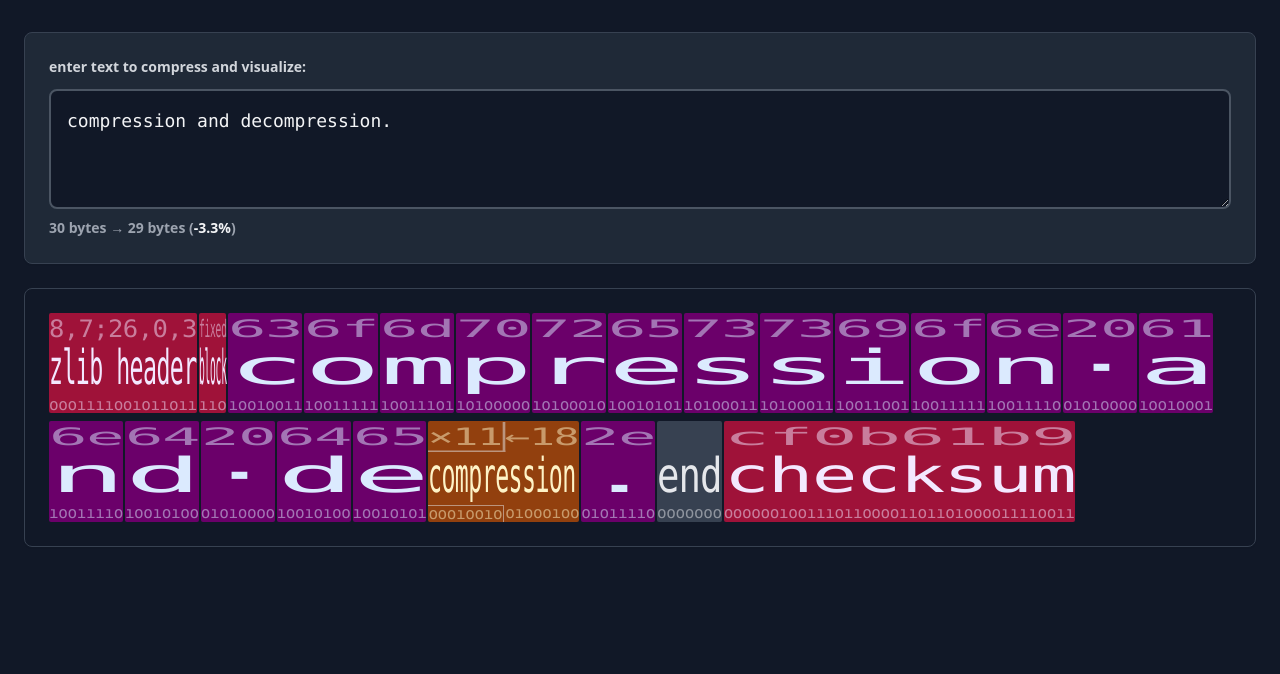
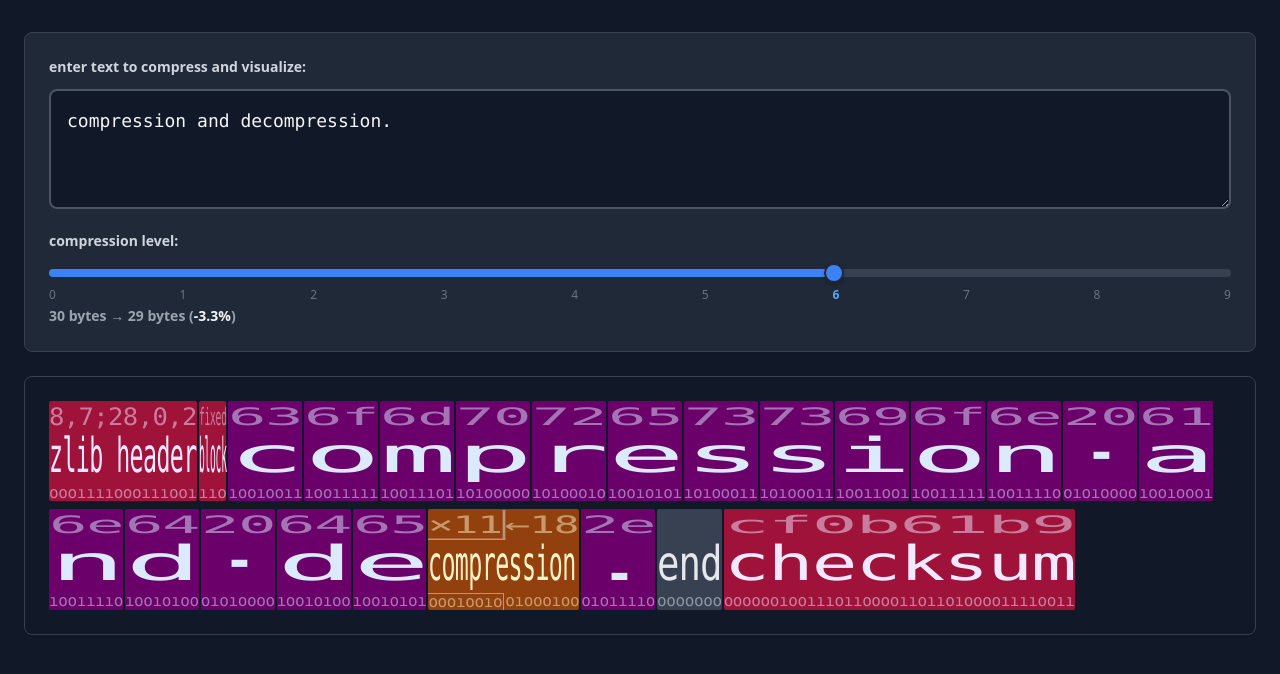
Before and after one commit to lynn/flateview, a React (Vite) app: page / in a window 1280 px wide. Shown: the top 674 px of the page. Built offline with nearby package versions, Linux system fonts and the light colour scheme; a web font is replaced by a local one.

Commit message:
Implement compression level control

```diff
--- a/src/App.tsx
+++ b/src/App.tsx
@@ -7,6 +7,8 @@ function App() {
   const {
     inputText,
     setInputText,
+    compressionLevel,
+    setCompressionLevel,
     deflateItems,
     stats,
     error,
@@ -14,20 +16,26 @@ function App() {
     compressedData
   } = useCompression();
 
-  // Auto-compress when input changes
+  // Auto-compress when input or compression level changes
   useEffect(() => {
     const timeoutId = setTimeout(() => {
       compressAndAnalyze();
     }, 0); // Debounce for 300ms
 
     return () => clearTimeout(timeoutId);
-  }, [inputText, compressAndAnalyze]);
+  }, [inputText, compressionLevel, compressAndAnalyze]);
 
   return (
     <div className="min-h-screen bg-gray-900">
       <div className="max-w-7xl mx-auto px-6 py-8">
 
-        <InputSection value={inputText} onChange={setInputText} stats={stats} />
+        <InputSection
+          value={inputText}
+          onChange={setInputText}
+          stats={stats}
+          compressionLevel={compressionLevel}
+          onCompressionLevelChange={setCompressionLevel}
+        />
 
         {error && (
           <div className="bg-red-900 border border-red-600 text-red-100 px-4 py-3 rounded-lg mb-6">
--- /dev/null
+++ b/src/components/CompressionLevelSlider.tsx
@@ -0,0 +1,66 @@
+import React from 'react';
+
+interface CompressionLevelSliderProps {
+  level: number;
+  onChange: (level: number) => void;
+}
+
+export const CompressionLevelSlider: React.FC<CompressionLevelSliderProps> = ({
+  level,
+  onChange,
+}) => {
+  const compressionLevels = [
+    { value: 0, label: '0', description: 'No compression' },
+    { value: 1, label: '1', description: 'Fastest' },
+    { value: 2, label: '2', description: 'Fast' },
+    { value: 3, label: '3', description: 'Good' },
+    { value: 4, label: '4', description: 'Better' },
+    { value: 5, label: '5', description: 'Default' },
+    { value: 6, label: '6', description: 'Better' },
+    { value: 7, label: '7', description: 'Good' },
+    { value: 8, label: '8', description: 'Best' },
+    { value: 9, label: '9', description: 'Maximum' },
+  ];
+
+  return (
+    <div className="mt-4">
+      <div className="flex items-center justify-between mb-2">
+        <label htmlFor="compression-level" className="text-sm font-semibold text-gray-300">
+          compression level:
+        </label>
+      </div>
+
+      <div className="relative">
+        <input
+          id="compression-level"
+          type="range"
+          min="0"
+          max="9"
+          step="1"
+          value={level}
+          onChange={(e) => onChange(parseInt(e.target.value))}
+          className="w-full h-2 bg-gray-700 rounded-lg appearance-none cursor-pointer slider"
+          style={{
+            background: `linear-gradient(to right, #3b82f6 0%, #3b82f6 ${(level / 9) * 100}%, #374151 ${(level / 9) * 100}%, #374151 100%)`
+          }}
+        />
+
+        {/* Level markers */}
+        <div className="flex justify-between mt-1">
+          {compressionLevels.map((levelOption) => (
+            <div
+              key={levelOption.value}
+              className={`text-xs ${
+                levelOption.value === level
+                  ? 'text-blue-400 font-bold'
+                  : 'text-gray-500'
+              }`}
+            >
+              {levelOption.label}
+            </div>
+          ))}
+        </div>
+      </div>
+    </div>
+  );
+};
--- a/src/components/InputSection.tsx
+++ b/src/components/InputSection.tsx
@@ -1,14 +1,23 @@
 import React from 'react';
 import type { CompressionStats } from '../types';
 import { StatsSection } from './StatsSection';
+import { CompressionLevelSlider } from './CompressionLevelSlider';
 
 interface InputSectionProps {
   value: string;
   onChange: (value: string) => void;
   stats: CompressionStats | null;
+  compressionLevel: number;
+  onCompressionLevelChange: (level: number) => void;
 }
 
-export const InputSection: React.FC<InputSectionProps> = ({ value, onChange, stats }) => {
+export const InputSection: React.FC<InputSectionProps> = ({
+  value,
+  onChange,
+  stats,
+  compressionLevel,
+  onCompressionLevelChange
+}) => {
   return (
     <div className="bg-gray-800 p-6 rounded-lg shadow-sm border border-gray-700 mb-6">
       <label htmlFor="inputText" className="block text-sm font-semibold text-gray-300 mb-3">
@@ -21,6 +30,12 @@ export const InputSection: React.FC<InputSectionProps> = ({ value, onChange, sta
         placeholder="Type or paste your text here..."
         className="w-full min-h-[120px] p-4 border-2 border-gray-600 rounded-lg font-mono text-lg resize-y focus:outline-none focus:border-blue-400 focus:ring-1 focus:ring-blue-400 bg-gray-900 text-gray-100 placeholder-gray-400"
       />
+
+      <CompressionLevelSlider
+        level={compressionLevel}
+        onChange={onCompressionLevelChange}
+      />
+
       <StatsSection stats={stats} />
     </div>
   );
--- a/src/hooks/useCompression.ts
+++ b/src/hooks/useCompression.ts
@@ -11,6 +11,7 @@ import * as fflate from "fflate";
 
 export const useCompression = () => {
   const [inputText, setInputText] = useState(`compression and decompression.`);
+  const [compressionLevel, setCompressionLevel] = useState(6);
   const [deflateBlocks, setDeflateBlocks] = useState<DeflateBlock[]>([]);
   const [deflateItems, setDeflateItems] = useState<DeflateItem[]>([]);
   const [currentItemIndex, setCurrentItemIndex] = useState(0);
@@ -46,7 +47,7 @@ export const useCompression = () => {
 
       // Compress the text
       const textBytes = new TextEncoder().encode(inputText);
-      const compressed = fflate.zlibSync(textBytes, { level: 9, mem: 12 });
+      const compressed = fflate.zlibSync(textBytes, { level: compressionLevel as 0 | 1 | 2 | 3 | 4 | 5 | 6 | 7 | 8 | 9, mem: 12 });
       setCompressedData(compressed);
 
       // Parse DEFLATE blocks
@@ -72,7 +73,7 @@ export const useCompression = () => {
       setDeflateItems([]);
       setCompressedData(null);
     }
-  }, [inputText, parser]);
+  }, [inputText, compressionLevel, parser]);
 
   const currentItem = useMemo(() => {
     return deflateItems[currentItemIndex] || null;
@@ -167,6 +168,8 @@ export const useCompression = () => {
   return {
     inputText,
     setInputText,
+    compressionLevel,
+    setCompressionLevel,
     deflateBlocks,
     deflateItems,
     currentItemIndex,
--- a/src/index.css
+++ b/src/index.css
@@ -29,4 +29,41 @@
   .text-highlight {
     @apply bg-yellow-400 text-gray-900 font-bold px-1 rounded;
   }
+
+  .slider {
+    -webkit-appearance: none;
+    appearance: none;
+  }
+
+  .slider::-webkit-slider-thumb {
+    -webkit-appearance: none;
+    appearance: none;
+    height: 20px;
+    width: 20px;
+    border-radius: 50%;
+    background: #3b82f6;
+    cursor: pointer;
+    border: 2px solid #1f2937;
+    box-shadow: 0 2px 4px rgba(0, 0, 0, 0.2);
+  }
+
+  .slider::-webkit-slider-thumb:hover {
+    background: #2563eb;
+    transform: scale(1.1);
+  }
+
+  .slider::-moz-range-thumb {
+    height: 20px;
+    width: 20px;
+    border-radius: 50%;
+    background: #3b82f6;
+    cursor: pointer;
+    border: 2px solid #1f2937;
+    box-shadow: 0 2px 4px rgba(0, 0, 0, 0.2);
+  }
+
+  .slider::-moz-range-thumb:hover {
+    background: #2563eb;
+    transform: scale(1.1);
+  }
 }
```
Also changed, not shown: 1 other file (tests, documents, lock files or other folders).
